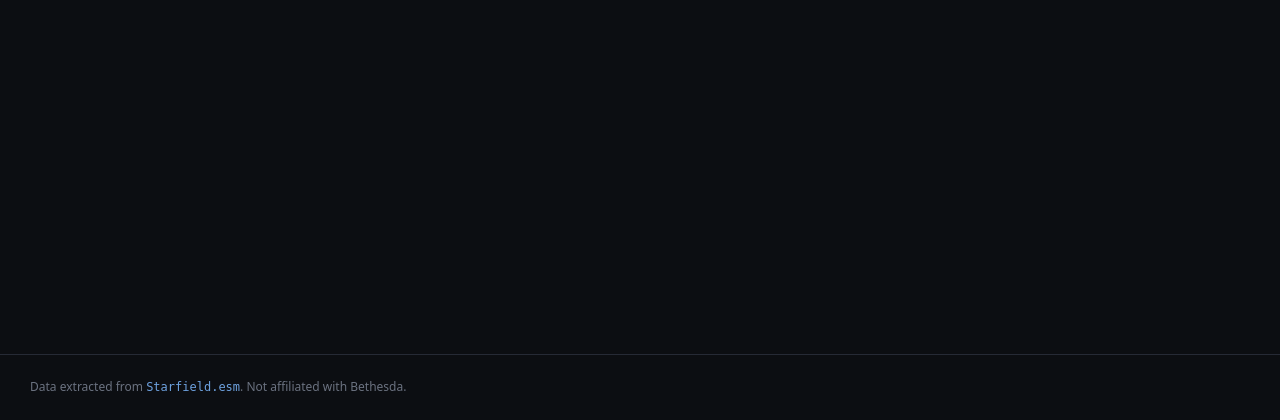
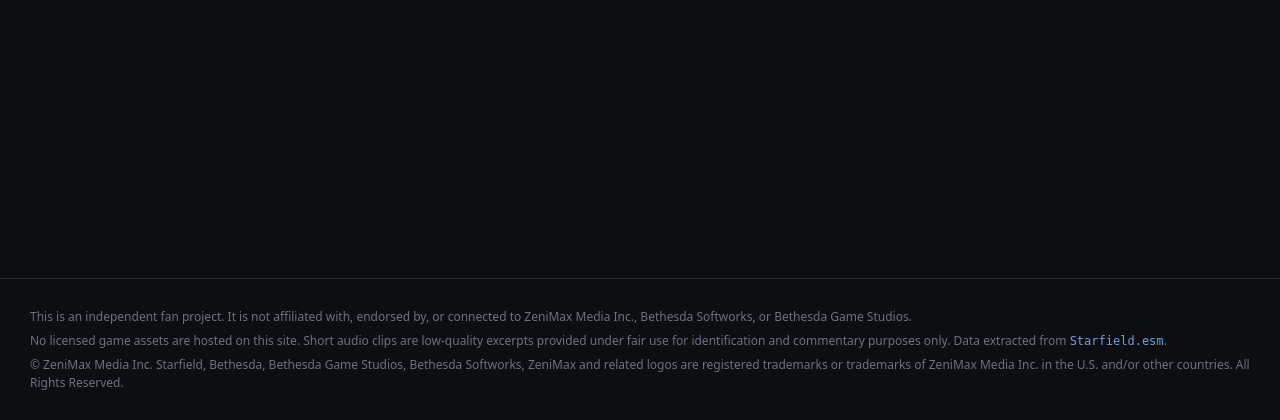
Before and after one commit to dephekt/starfield-music-tracer, a FastAPI app: page /fingerprints in a window 1280 px wide. Shown: the part 380-800 px from the top of the page. Run offline with FastAPI, Linux system fonts and the light colour scheme.

Commit message:
feat: add proper legal disclaimer to footer
Replace the one-line disclaimer with a full three-part notice: fan
project independence statement, fair use notice for audio clips, and
ZeniMax's official trademark attribution from the Steam store page.

```diff
--- a/static/style.css
+++ b/static/style.css
@@ -78,6 +78,11 @@
     border-top: 1px solid var(--border);
     color: var(--text-dim);
     font-size: 0.8rem;
+    line-height: 1.5;
+}
+
+footer p {
+    margin: 0.4rem 0;
 }
 
 footer code {
--- a/templates/base.html
+++ b/templates/base.html
@@ -20,7 +20,23 @@
         {% block content %}{% endblock %}
     </main>
     <footer>
-        <p>Data extracted from <code>Starfield.esm</code>. Not affiliated with Bethesda.</p>
+        <p>
+            This is an independent fan project. It is not affiliated with,
+            endorsed by, or connected to ZeniMax Media Inc., Bethesda Softworks,
+            or Bethesda Game Studios.
+        </p>
+        <p>
+            No licensed game assets are hosted on this site. Short audio clips
+            are low-quality excerpts provided under fair use for identification
+            and commentary purposes only. Data extracted from
+            <code>Starfield.esm</code>.
+        </p>
+        <p>
+            &copy; ZeniMax Media Inc. Starfield, Bethesda, Bethesda Game Studios,
+            Bethesda Softworks, ZeniMax and related logos are registered trademarks
+            or trademarks of ZeniMax Media Inc. in the U.S. and/or other countries.
+            All Rights Reserved.
+        </p>
     </footer>
     {% block scripts %}{% endblock %}
 </body>
```
